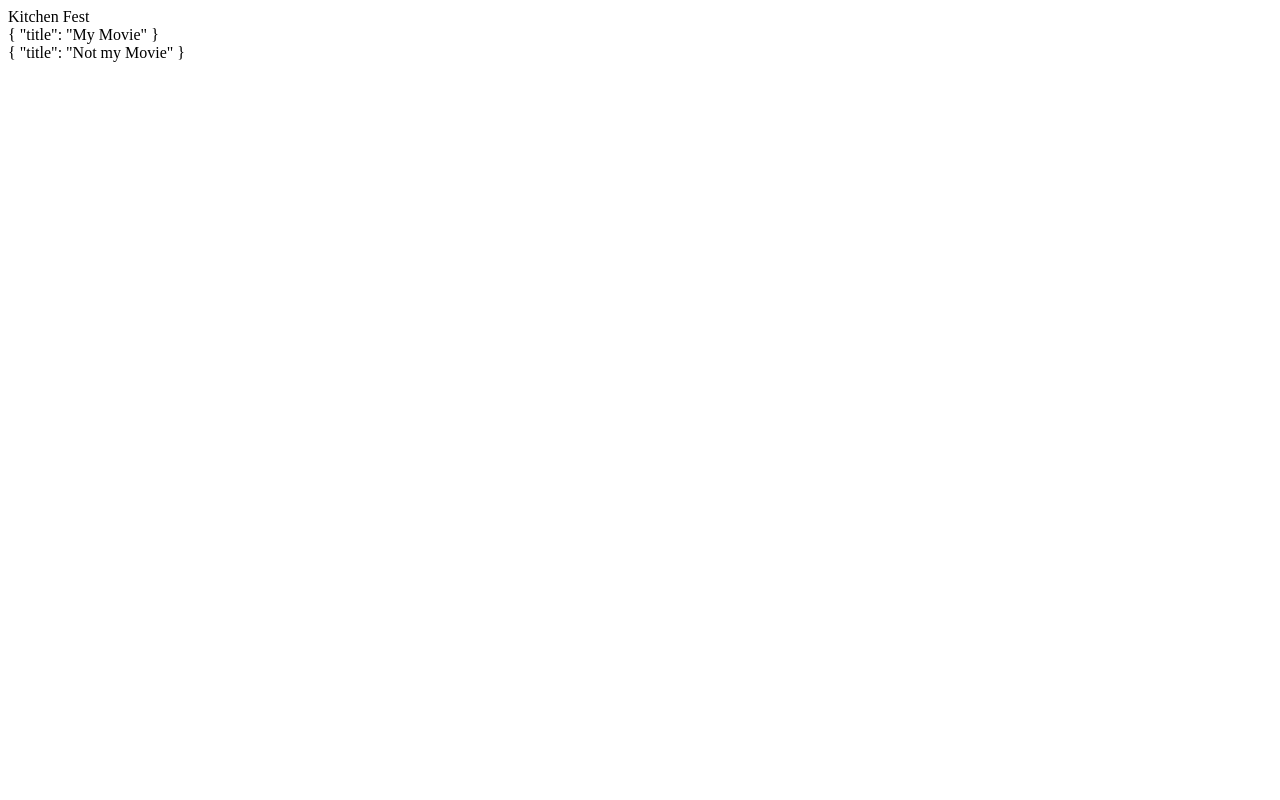
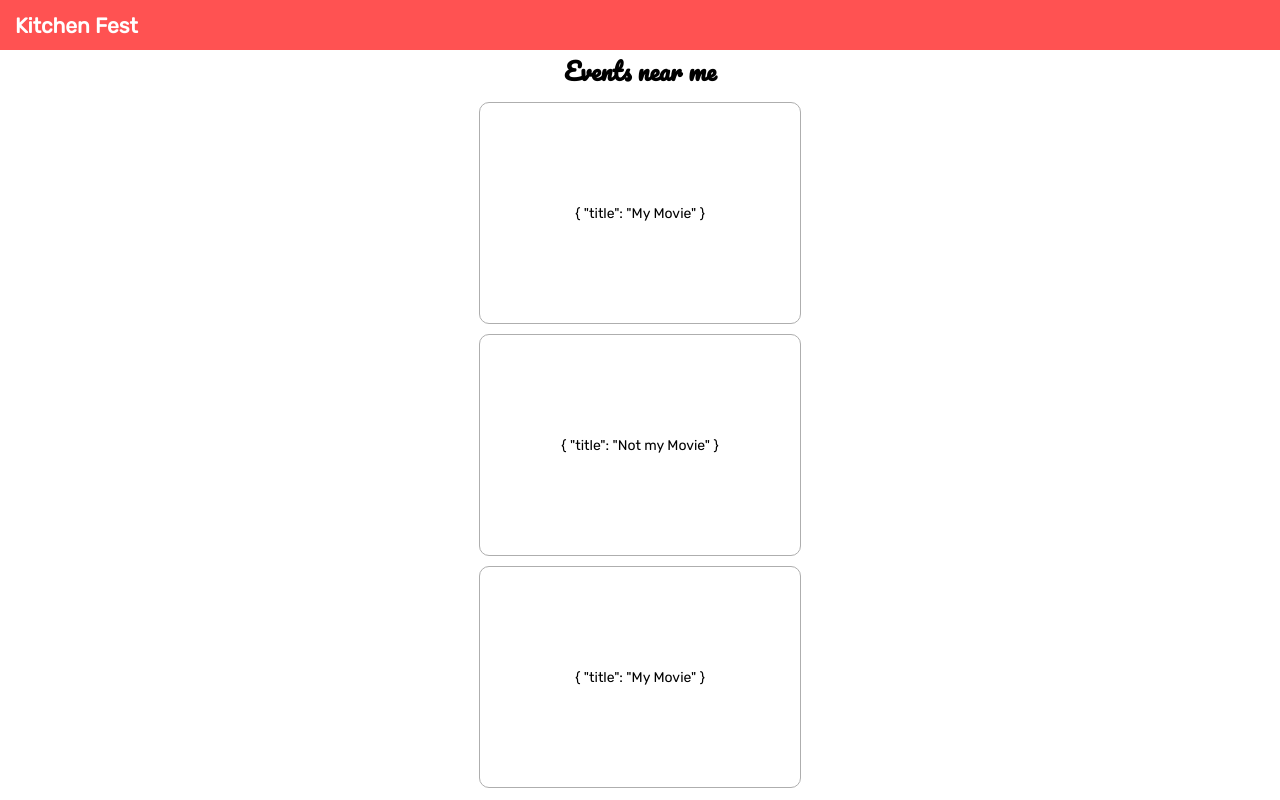
Before and after one commit to therockhopper/kitchenFest, an Angular app: page / in a window 1280 px wide. Built offline with nearby package versions, Linux system fonts and the light colour scheme.

Commit message:
add basic styling

```diff
--- a/src/app/app.component.html
+++ b/src/app/app.component.html
@@ -1,4 +1,7 @@
-<div class="title" [innerHtml]="title"></div>
+<app-nav></app-nav>
+<h1 class="title">Events near me</h1>
 <div class="videos" *ngFor="let video of videos">
-  {{ video | json }}
+  <div class="card">
+    {{ video | json }}
+  </div>
 </div>
--- /dev/null
+++ b/src/app/app.component.scss
@@ -0,0 +1,23 @@
+.title {
+  width: 100%;
+  text-align: center;
+}
+
+.videos {
+  display: flex;
+  flex-direction: column;
+  align-items: center;
+  margin: 1rem;
+}
+
+.card {
+  display: flex;
+  justify-content: center;
+  align-items: center;
+  height: 20rem;
+  width: 100%;
+  max-width: 30rem;
+  border: 1px solid #aeaeae;
+  padding: 1rem;
+  border-radius: 1rem;
+}
--- a/src/app/app.component.ts
+++ b/src/app/app.component.ts
@@ -3,13 +3,12 @@ import { Component } from '@angular/core';
 @Component({
   selector: 'app-root',
   templateUrl: './app.component.html',
-  styleUrls: ['./app.component.css']
+  styleUrls: ['./app.component.scss']
 })
 export class AppComponent {
-  title = 'Kitchen Fest';
-
   videos: any[] = [
     {title: "My Movie"},
     {title: "Not my Movie"},
+    {title: "My Movie"},
   ]
 }
--- a/src/app/app.module.ts
+++ b/src/app/app.module.ts
@@ -2,10 +2,12 @@ import { BrowserModule } from '@angular/platform-browser';
 import { NgModule } from '@angular/core';
 
 import { AppComponent } from './app.component';
+import { NavComponent } from './nav/nav.component';
 
 @NgModule({
   declarations: [
-    AppComponent
+    AppComponent,
+    NavComponent
   ],
   imports: [
     BrowserModule
--- /dev/null
+++ b/src/app/nav/nav.component.html
@@ -0,0 +1,3 @@
+<div>
+  <h2>Kitchen Fest</h2>
+</div>
--- /dev/null
+++ b/src/app/nav/nav.component.scss
@@ -0,0 +1,8 @@
+div {
+  display: flex;
+  align-items: center;
+  height: 5rem;
+  background: rgb(255,82,82);
+  color: #fff;
+  padding: 0 1.5rem;
+}
--- /dev/null
+++ b/src/app/nav/nav.component.ts
@@ -0,0 +1,15 @@
+import { Component, OnInit } from '@angular/core';
+
+@Component({
+  selector: 'app-nav',
+  templateUrl: './nav.component.html',
+  styleUrls: ['./nav.component.scss']
+})
+export class NavComponent implements OnInit {
+
+  constructor() { }
+
+  ngOnInit() {
+  }
+
+}
--- a/src/styles.css
+++ /dev/null
@@ -1 +0,0 @@
-/* You can add global styles to this file, and also import other style files */
--- /dev/null
+++ b/src/styles.scss
@@ -0,0 +1,22 @@
+/* You can add global styles to this file, and also import other style files */
+
+@import url('https://fonts.googleapis.com/css?family=Pacifico|Rubik');
+
+* {
+  padding: 0;
+  margin: 0;
+}
+
+html {
+  font-size: 62.5%;
+}
+
+body {
+  font-size: 1.4rem;
+  font-family: 'Rubik', sans-serif;
+}
+
+h1 {
+  font-size: 2.4rem;
+  font-family: 'Pacifico', cursive;
+}
```
Also changed, not shown: server.js (+7 -0 lines), .angular-cli.json, src/app/app.component.css (deleted), 1 other file (tests, documents, lock files or other folders).
